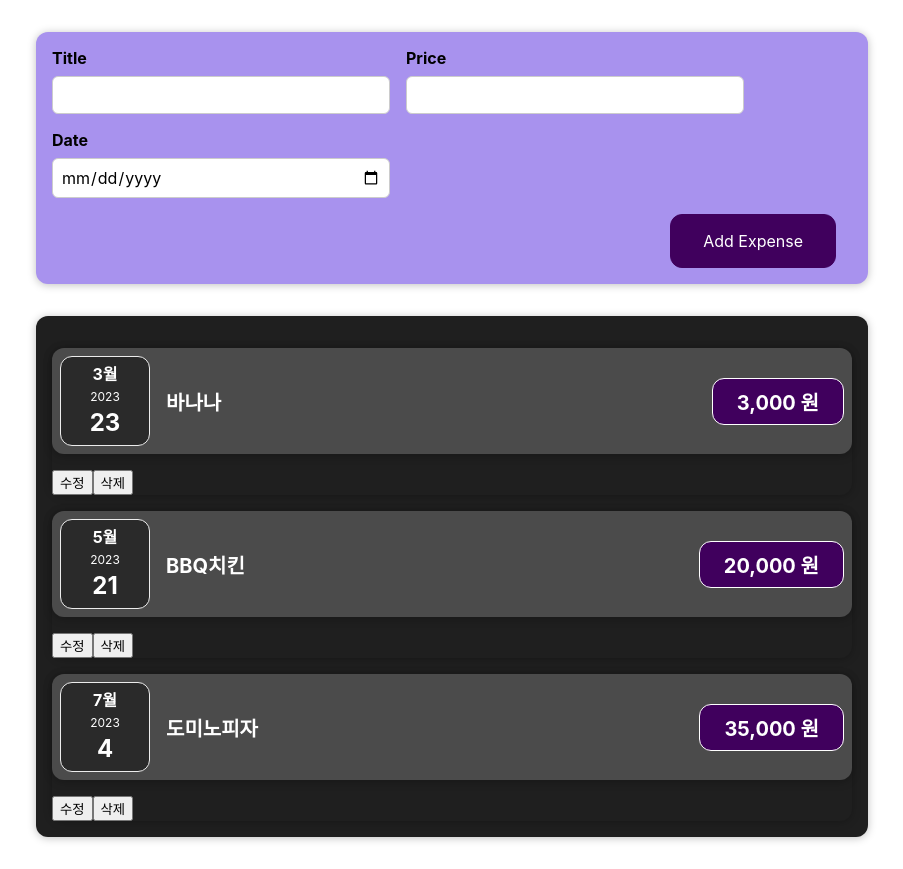
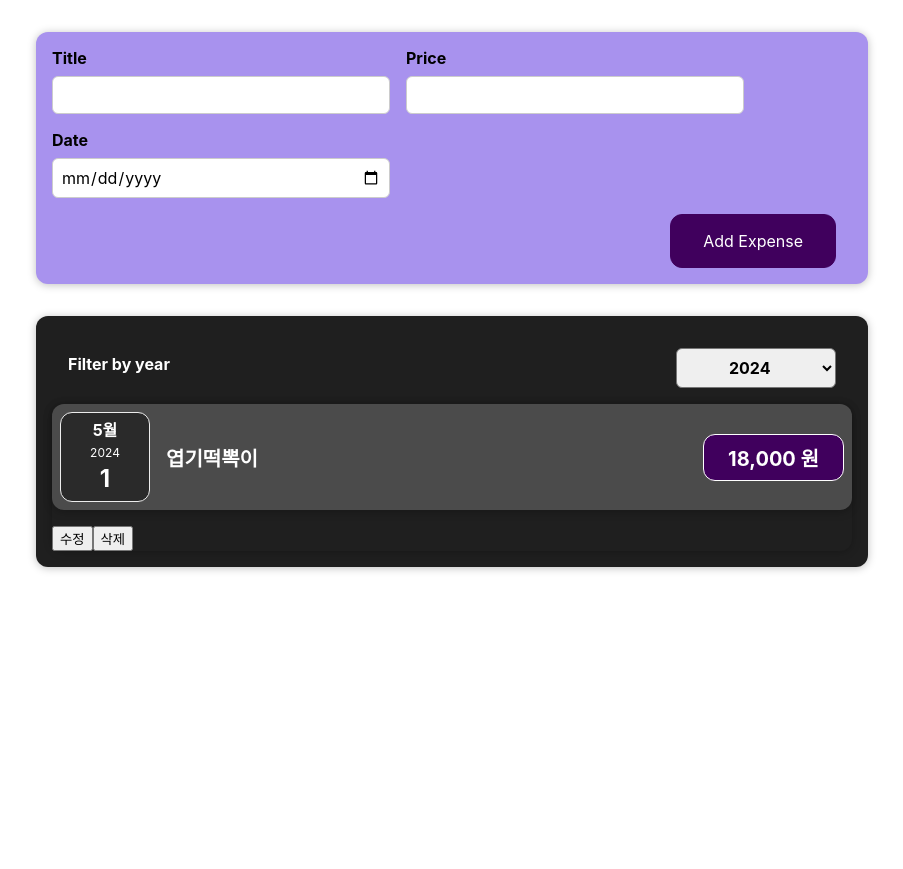
Before and after one commit to mipi1256/react-basic-study, a React (Create React App) app: page / in a window 1280 px wide. Shown: the whole page, without its empty margins (188-1091 px from the left). After the commit the page ends 800 px from the top, so only its background shows below. Built offline with nearby package versions, Linux system fonts and the light colour scheme.

Commit message:
9. 동적 리스트 렌더링, 연도별 필터링

```diff
--- a/src/App.js
+++ b/src/App.js
@@ -7,19 +7,28 @@
 
   const expenses = [
     {
+      id: 1,
       title: '바나나',
       price: 3000,
       date: new Date(2023, 3 - 1, 23),
     },
     {
+      id: 2,
       title: 'BBQ치킨',
       price: 20000,
-      date: new Date(2023, 5 - 1, 21),
+      date: new Date(2022, 5 - 1, 21),
     },
     {
+      id: 3,
       title: '도미노피자',
       price: 35000,
-      date: new Date(2023, 7 - 1, 4),
+      date: new Date(2021, 7 - 1, 4),
+    },
+    {
+      id: 4,
+      title: '엽기떡뽁이',
+      price: 18000,
+      date: new Date(2024, 5 - 1, 1),
     },
   ];
 
@@ -27,6 +36,7 @@
   const addExpenseHandler = (newExpense) => {
     console.log('App 컴포넌트에서 응답함!');
     console.log('newExpense: ', newExpense);
+    expenses.push(newExpense);
   };
 
   return (
--- /dev/null
+++ b/src/components/Expense/ExpenseFilter.css
@@ -0,0 +1,24 @@
+.expenses-filter {
+  color: white;
+  padding: 0 1rem;
+}
+
+.expenses-filter__control {
+  display: flex;
+  width: 100%;
+  align-items: center;
+  justify-content: space-between;
+  margin: 1rem 0;
+}
+
+.expenses-filter label {
+  font-weight: bold;
+  margin-bottom: 0.5rem;
+}
+
+.expenses-filter select {
+  font: inherit;
+  padding: 0.5rem 3rem;
+  font-weight: bold;
+  border-radius: 6px;
+}
--- /dev/null
+++ b/src/components/Expense/ExpenseFilter.js
@@ -0,0 +1,28 @@
+import React from 'react';
+import './ExpenseFilter.css';
+
+const ExpenseFilter = ({ onChangeFilter }) => {
+  const dropdownChangeHandler = (e) => {
+    // selected된 year의 값을 Expense.js에서 사용할 수 있도록
+    // 올려보내 보세요.
+    const selectedYear = e.target.value;
+    onChangeFilter(selectedYear);
+  };
+
+  return (
+    <div className='expenses-filter'>
+      <div className='expenses-filter__control'>
+        <label>Filter by year</label>
+        <select onChange={dropdownChangeHandler}>
+          <option value='2024'>2024</option>
+          <option value='2023'>2023</option>
+          <option value='2022'>2022</option>
+          <option value='2021'>2021</option>
+          <option value='2020'>2020</option>
+        </select>
+      </div>
+    </div>
+  );
+};
+
+export default ExpenseFilter;
--- a/src/components/Expense/Expenses.js
+++ b/src/components/Expense/Expenses.js
@@ -1,26 +1,53 @@
-import React from 'react';
+import React, { useState } from 'react';
 import ExpenseItem from './ExpenseItem';
 import './Expenses.css';
+import Card from '../UI/Card';
+import ExpenseFilter from './ExpenseFilter';
 
-const Expenses = ({ items: expenses }) => {
+const Expenses = ({ items }) => {
+  // 선택된 연도 상태값 관리
+  const [filteredYear, setFilteredYear] = useState(
+    new Date().getFullYear().toString(),
+  );
+
+  // 자식 컴포넌트 ExpenseFilter에 잇는 선택 연도를 끌어올리는 함수.
+  const filterChangeHandler = (selectedYear) => {
+    // console.log('Expenses: ', selectedYear);
+    setFilteredYear(selectedYear);
+  };
+
+  //ExpenseItem을 동적으로 렌더링하기.
+  /*
+  const iterateExpenseItem = () => {
+    // 콜백 함수의 매개값으로 배열의 요소가 하나씩 전달됨.
+    // 콜백 함수는 배열 요소만큰 반복됨
+    // map의 리턴값: 함수가 적용된 각 요소가 담긴 새로운 배열이 리턴됨.
+    return items.map((items) => {
+      return (
+        <ExpenseItem
+          title={items.title}
+          price={items.price}
+          date={items.date}
+        />
+      );
+    });
+  };
+  */
+
   return (
-    <div className='expenses'>
-      <ExpenseItem
-        title={expenses[0].title}
-        price={expenses[0].price}
-        date={expenses[0].date}
-      />
-      <ExpenseItem
-        title={expenses[1].title}
-        price={expenses[1].price}
-        date={expenses[1].date}
-      />
-      <ExpenseItem
-        title={expenses[2].title}
-        price={expenses[2].price}
-        date={expenses[2].date}
-      />
-    </div>
+    <Card className='expenses'>
+      <ExpenseFilter onChangeFilter={filterChangeHandler} />
+      {items
+        .filter((item) => item.date.getFullYear().toString() === filteredYear)
+        .map((item) => (
+          <ExpenseItem
+            key={item.id}
+            title={item.title}
+            price={item.price}
+            date={item.date}
+          />
+        ))}
+    </Card>
   );
 };
 
```
